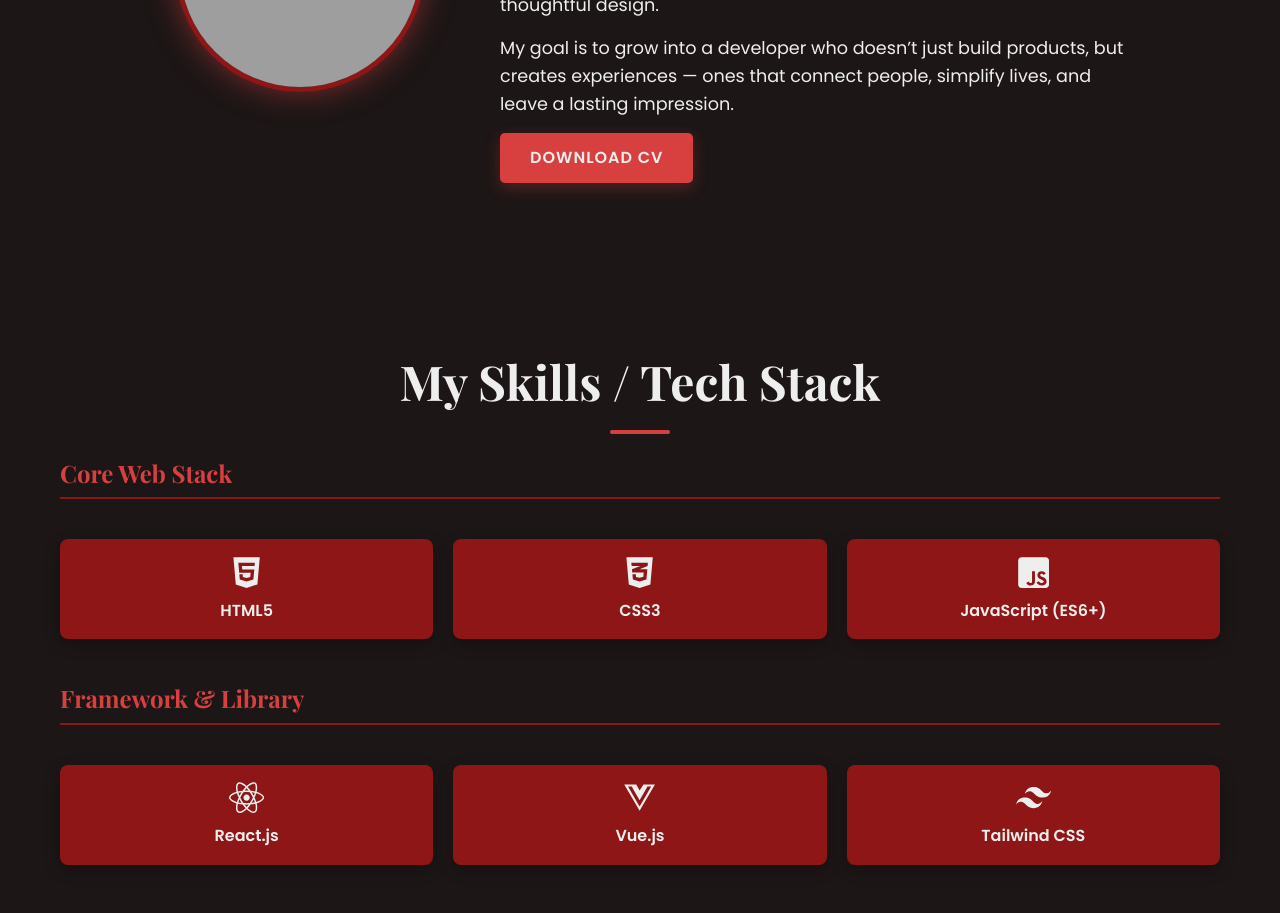
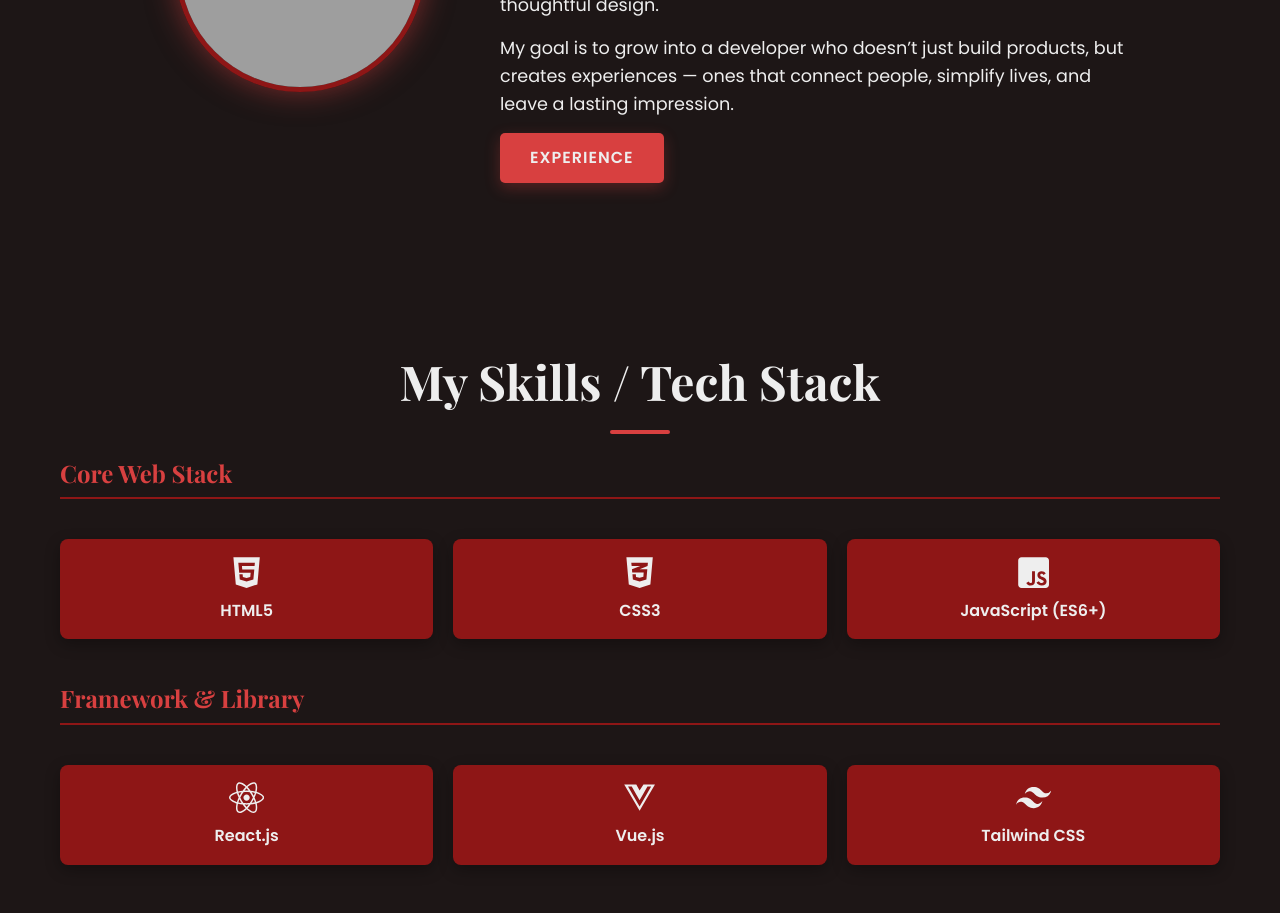
Before and after one commit to SulthanAndyno/Hello-Project---103062400023---Sulthan-Hafizh-Andyno, a React (Create React App) app: page / in a window 1280 px wide. Shown: the part 1240-2153 px from the top of the page. Built offline with nearby package versions, Linux system fonts and the light colour scheme; grey boxes are pictures that could not be loaded.

Commit message:
merapihkan About.js

```diff
--- a/src/components/About.js
+++ b/src/components/About.js
@@ -64,7 +64,7 @@
               My goal is to grow into a developer who doesn’t just build products, but creates experiences — ones that connect people, simplify lives, and leave a lasting impression.
             </p>
             <motion.a
-              href="/path/to/your-cv.pdf" // Ganti dengan path CV kamu
+              href="https://drive.google.com/file/d/1tet08SQAtft1fdndzfc6hDv9Yg5T2NLs/view?usp=sharing"
               target="_blank"
               rel="noopener noreferrer"
               className="btn"
@@ -72,7 +72,7 @@
               whileHover={{ scale: 1.05 }}
               whileTap={{ scale: 0.95 }}
             >
-              Download CV
+              experience
             </motion.a>
           </motion.div>
         </div>
```
